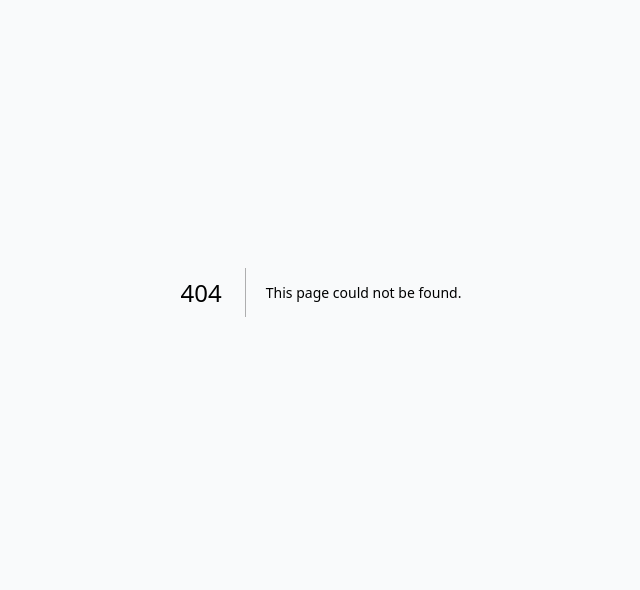
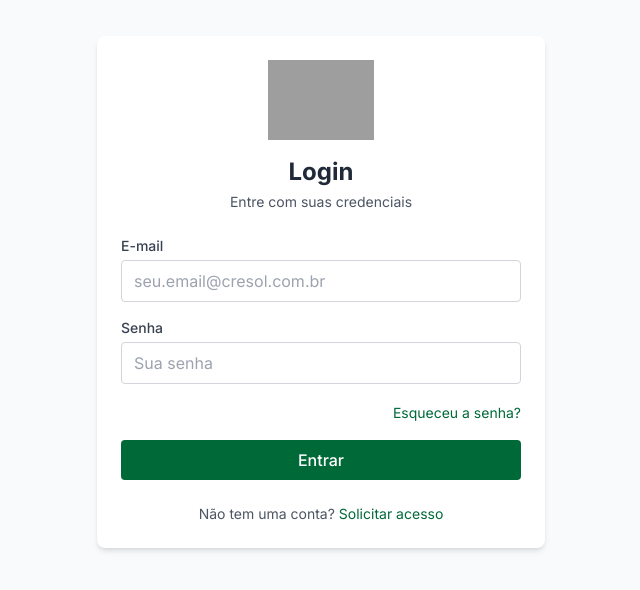
Before and after one commit to angeloleandro/cresol-portal-acesso, a Next.js app: page /login in a window 1280 px wide. Before the commit this address had no page. Shown: the part 108-698 px from the top of the page, without its empty margins (319-959 px from the left). Built offline with nearby package versions, Linux system fonts and the light colour scheme; grey boxes are pictures that could not be loaded.

Commit message:
Adiciona página de login

```diff
--- /dev/null
+++ b/app/login/page.tsx
@@ -0,0 +1,121 @@
+'use client';
+
+import { useState } from 'react';
+import { useRouter } from 'next/navigation';
+import Link from 'next/link';
+import Image from 'next/image';
+import { supabase } from '@/lib/supabase';
+
+export default function Login() {
+  const router = useRouter();
+  const [email, setEmail] = useState('');
+  const [password, setPassword] = useState('');
+  const [error, setError] = useState<string | null>(null);
+  const [loading, setLoading] = useState(false);
+
+  const handleLogin = async (e: React.FormEvent) => {
+    e.preventDefault();
+    setError(null);
+    setLoading(true);
+
+    try {
+      const { data, error } = await supabase.auth.signInWithPassword({
+        email,
+        password,
+      });
+
+      if (error) throw error;
+
+      // Redireciona para o dashboard após login bem-sucedido
+      router.push('/dashboard');
+    } catch (error: any) {
+      console.error('Erro ao fazer login:', error);
+      setError('Falha ao fazer login. Verifique seu e-mail e senha.');
+    } finally {
+      setLoading(false);
+    }
+  };
+
+  return (
+    <div className="flex min-h-screen flex-col items-center justify-center p-4 md:p-24">
+      <div className="card max-w-md w-full">
+        <div className="flex flex-col items-center mb-6">
+          <div className="relative w-40 h-20 mb-4">
+            <Image
+              src="/logo-cresol.png"
+              alt="Logo Cresol"
+              fill
+              priority
+              style={{ objectFit: 'contain' }}
+            />
+          </div>
+          <h1 className="text-2xl font-bold text-gray-800">Login</h1>
+          <p className="text-gray-600 text-sm mt-1">
+            Entre com suas credenciais
+          </p>
+        </div>
+
+        {error && (
+          <div className="bg-red-50 text-red-600 p-3 rounded mb-4 text-sm">
+            {error}
+          </div>
+        )}
+
+        <form onSubmit={handleLogin} className="space-y-4">
+          <div>
+            <label htmlFor="email" className="form-label">
+              E-mail
+            </label>
+            <input
+              id="email"
+              type="email"
+              value={email}
+              onChange={(e) => setEmail(e.target.value)}
+              required
+              className="input"
+              placeholder="seu.email@cresol.com.br"
+            />
+          </div>
+
+          <div>
+            <label htmlFor="password" className="form-label">
+              Senha
+            </label>
+            <input
+              id="password"
+              type="password"
+              value={password}
+              onChange={(e) => setPassword(e.target.value)}
+              required
+              className="input"
+              placeholder="Sua senha"
+            />
+          </div>
+
+          <div className="text-right">
+            <Link href="/reset-password" className="text-sm text-primary hover:underline">
+              Esqueceu a senha?
+            </Link>
+          </div>
+
+          <button
+            type="submit"
+            className="btn-primary w-full"
+            disabled={loading}
+          >
+            {loading ? 'Entrando...' : 'Entrar'}
+          </button>
+        </form>
+
+        <div className="mt-6 text-center">
+          <p className="text-sm text-gray-600">
+            Não tem uma conta?{' '}
+            <Link href="/signup" className="text-primary hover:underline">
+              Solicitar acesso
+            </Link>
+          </p>
+        </div>
+      </div>
+    </div>
+  );
+}
```
